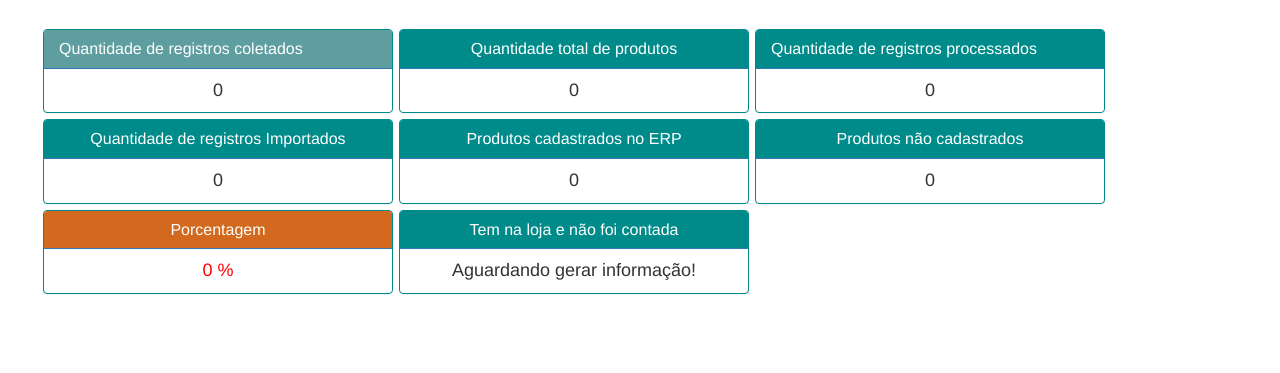
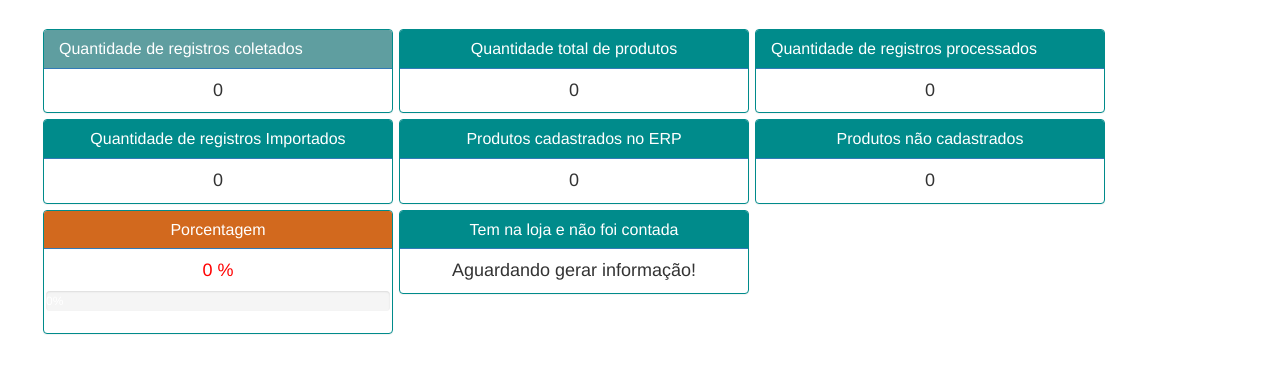
Before and after one commit to TimoteoSantos/Siscollector, a PHP site: page /index.php in a window 1280 px wide. Shown: the part 256-629 px from the top of the page. Run offline with PHP 8.4, Linux system fonts and the light colour scheme; a user stored in the database is signed in; data comes from the database, SQL or seed files in the repository; data that the repository does not hold is empty; some libraries are stand-ins or nearby versions.

Commit message:
barra de status

```diff
--- a/coletor/index.php
+++ b/coletor/index.php
@@ -140,9 +140,22 @@ include 'arquivos_banco/atualizar_automaticamente.php'
 					<h3 class="panel-title"> Porcentagem </h3>
 				</div>
 				<div class="panel-body centro cor_porcentagem">
-					<h4><?php echo round($porcentagem,3); ?> % </h4>
+
+					<h4><?php echo round($porcentagem,0); ?> % </h4>
+
+					<div class="progress">
+
+  						<div class="progress-bar progress-bar-striped  progress-bar-danger" role="progressbar" style="width:<?php echo round($porcentagem,0);?>%; heigth: 15px" aria-valuenow="10" aria-valuemin="0" aria-valuemax="100"><?php echo round($porcentagem,0);?>%</div>
+					</div>
+
 				</div>
 			</div><!--fim do painel contagem produtos importados-->
+
+
+
+
+
+
 
 
 			<div class="panel panel-primary painel_contagem">
```
